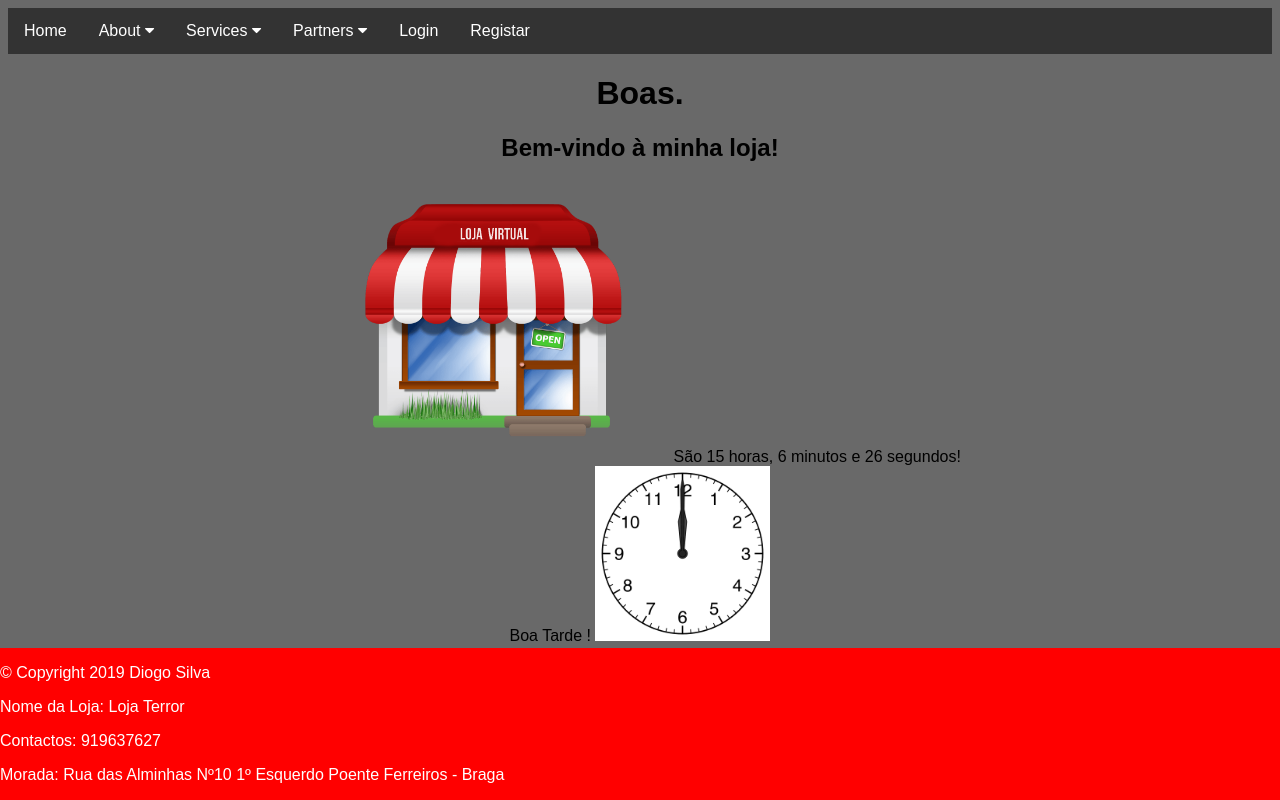
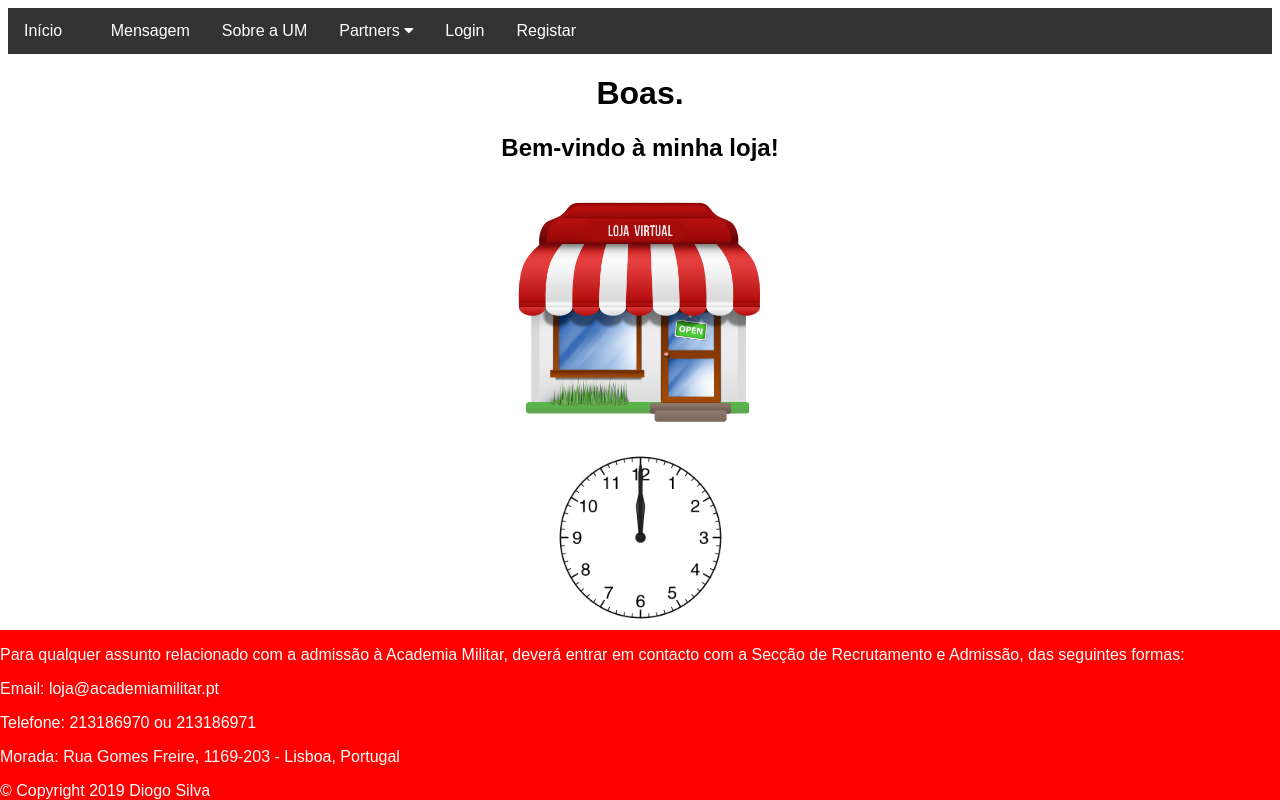
Before and after one commit to diogo7silva/Site-Academia.militar, a Flask app: page / in a window 1280 px wide. Run offline with Flask 2, Linux system fonts and the light colour scheme.

Commit message:
Adicionei a pág 1 e 2

```diff
--- a/app.py
+++ b/app.py
@@ -18,6 +18,13 @@
         frase2 = ('Boa Noite !')
     return render_template('index.html', t1=frase1, t2=frase2)
 
+@app.route('/mensagem')
+def mensagem():
+    return render_template('mensagem.html')
+
+@app.route('/sobre')
+def sobre():
+    return render_template('sobre.html')
 
 @app.route('/login')
 def login():
@@ -31,5 +38,7 @@
 def carrinho():
     return render_template('carrinho.html')
 
+
+
 if __name__ == '__main__':
     app.run()
--- a/static/style.css
+++ b/static/style.css
@@ -1,5 +1,5 @@
 html,body,h1,h2,h3,h4,h5,h6{
-    background-color: #696969;
+    background-color: white;
     text-align : center;
     font-family: "Console", sans-serif;
 }
@@ -89,7 +89,9 @@
   display: block;
 }
 
-
+.texto{
+    text-align: left; !important
+}
 
 .footer {
    position: fixed;
--- a/templates/index.html
+++ b/templates/index.html
@@ -6,14 +6,17 @@
 {% block conteudo %}
 <h1>Boas{% if usr %}, {{ usr }}{% endif %}.</h1>
 <h2>Bem-vindo à minha loja!</h2>
-<img src="/static/images/loja.png" width="350">
-
+<img src="/static/images/loja.png" width="330"><br>
+<img src="/static/Clock.gif" width="175" alt="Italian Trulli"><br>
+<br>
 <font size="3">
     {{ t1 }}
     <br>
     {{ t2 }}
+
 </font>
 
-<img src="/static/Clock.gif" width="175" alt="Italian Trulli"><br>
+
+
 
 {% endblock %}
--- a/templates/layout.html
+++ b/templates/layout.html
@@ -9,31 +9,15 @@
 
 <!-- The navigation menu -->
 <div class="navbar">
-  <a href="/">Home</a>
-  <div class="subnav">
-    <button class="subnavbtn">About <i class="fa fa-caret-down"></i></button>
-    <div class="subnav-content">
-      <a href="#company">Company</a>
-      <a href="#team">Team</a>
-      <a href="#careers">Careers</a>
-    </div>
-  </div>
-  <div class="subnav">
-    <button class="subnavbtn">Services <i class="fa fa-caret-down"></i></button>
-    <div class="subnav-content">
-      <a href="#bring">Bring</a>
-      <a href="#deliver">Deliver</a>
-      <a href="#package">Package</a>
-      <a href="#express">Express</a>
-    </div>
-  </div>
+  <a href="/">Início</a>
+  <a href="/mensagem"><i class="far fa-comment"></i> Mensagem</a>
+  <a href="/sobre"><i class="fas fa-award"></i> Sobre a UM</a>
   <div class="subnav">
     <button class="subnavbtn">Partners <i class="fa fa-caret-down"></i></button>
     <div class="subnav-content">
       <a href="#link1">Link 1</a>
       <a href="#link2">Link 2</a>
-      <a href="#link3">Link 3</a>
-      <a href="#link4">Link 4</a>
+
     </div>
   </div>
   <a href="/login">Login</a>
@@ -44,11 +28,15 @@
 {% block conteudo %}
 {% endblock %}
 
+
 <div class="footer">
-  <p> &copy; Copyright 2019 Diogo Silva</p>
-  <p> Nome da Loja: Loja Terror</p>
-  <p> Contactos: 919637627</p>
-  <p> Morada: Rua das Alminhas Nº10 1º Esquerdo Poente Ferreiros - Braga</p>
+  <p> Para qualquer assunto relacionado com a admissão à Academia Militar, deverá entrar em contacto com a Secção de Recrutamento e Admissão, das seguintes formas: </p>
+
+  <p> Email: loja@academiamilitar.pt <p/>
+  <p> Telefone: 213186970 ou 213186971 </p>
+  <p> Morada: Rua Gomes Freire, 1169-203 - Lisboa, Portugal </p>
+  &copy; Copyright 2019 Diogo Silva
+
 
 </div>
 
```
Also changed, not shown: templates/mensagem.html (added, +17 -0 lines), templates/sobre.html (added, +33 -0 lines), static/images/MajorGeneral.jpg (added).
